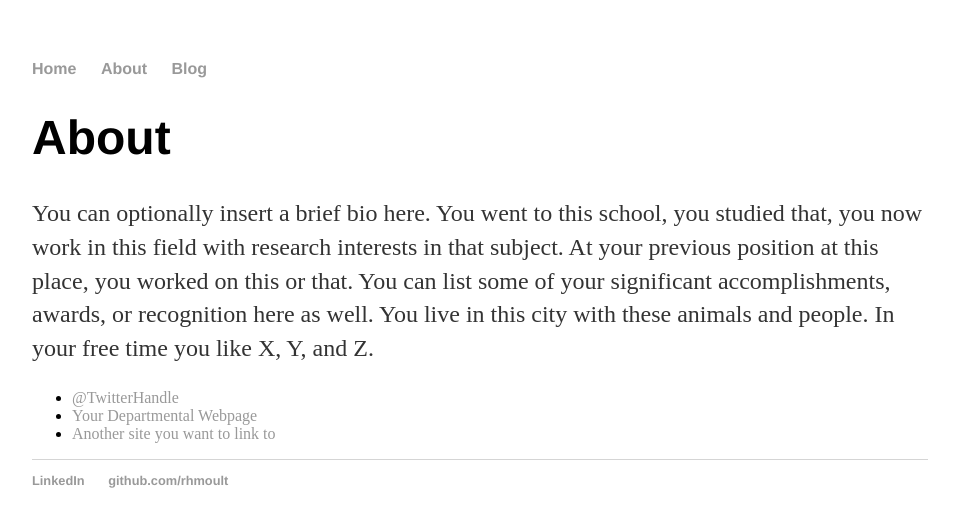
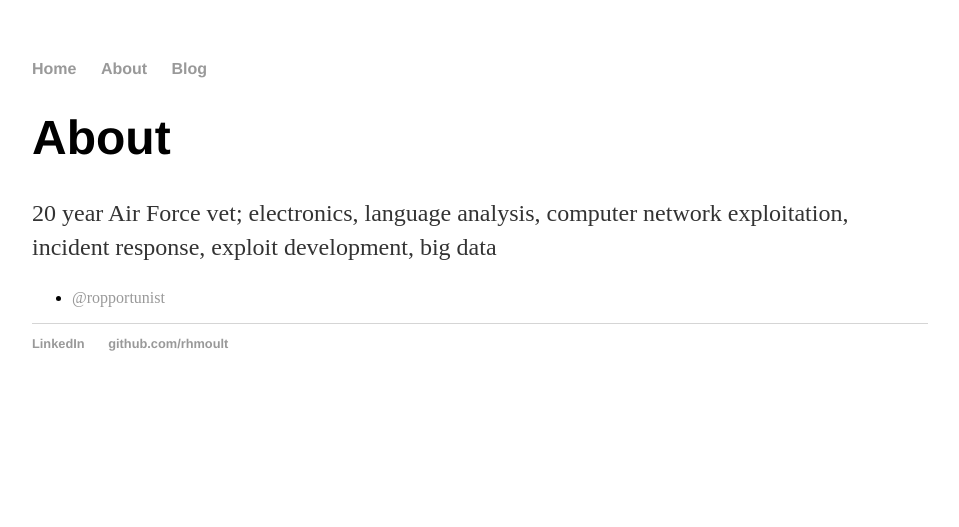
Before and after one commit to rhmoult/rhmoult.github.io, a Jekyll site: the page built from about/index.html, in a window 1280 px wide. Shown: the top 527 px of the page, without its empty margins (160-1119 px from the left). Built offline with Jekyll 4.4.1, drawn with Linux system fonts in a browser that asks for light colours.

Commit message:
Increase accuracy of about page

```diff
--- a/about/index.html
+++ b/about/index.html
@@ -5,11 +5,9 @@ title: About Rich Moulton
 
 		<div class="about">
 			<h1>About</h1>
-			<p>You can optionally insert a brief bio here. You went to this school, you studied that, you now work in this field with research interests in that subject. At your previous position at this place, you worked on this or that. You can list some of your significant accomplishments, awards, or recognition here as well. You live in this city with these animals and people. In your free time you like X, Y, and Z.</p>
+			<p>20 year Air Force vet; electronics, language analysis, computer network exploitation, incident response, exploit development, big data</p>
 
 			<ul class="contacts">
-				<li><a href="#">@TwitterHandle</a></li>
-				<li><a href="#">Your Departmental Webpage</a></li>
-				<li><a href="#">Another site you want to link to</a></li>
+				<li><a href="#">@ropportunist</a></li>
 				</ul>
 		</div>
```
